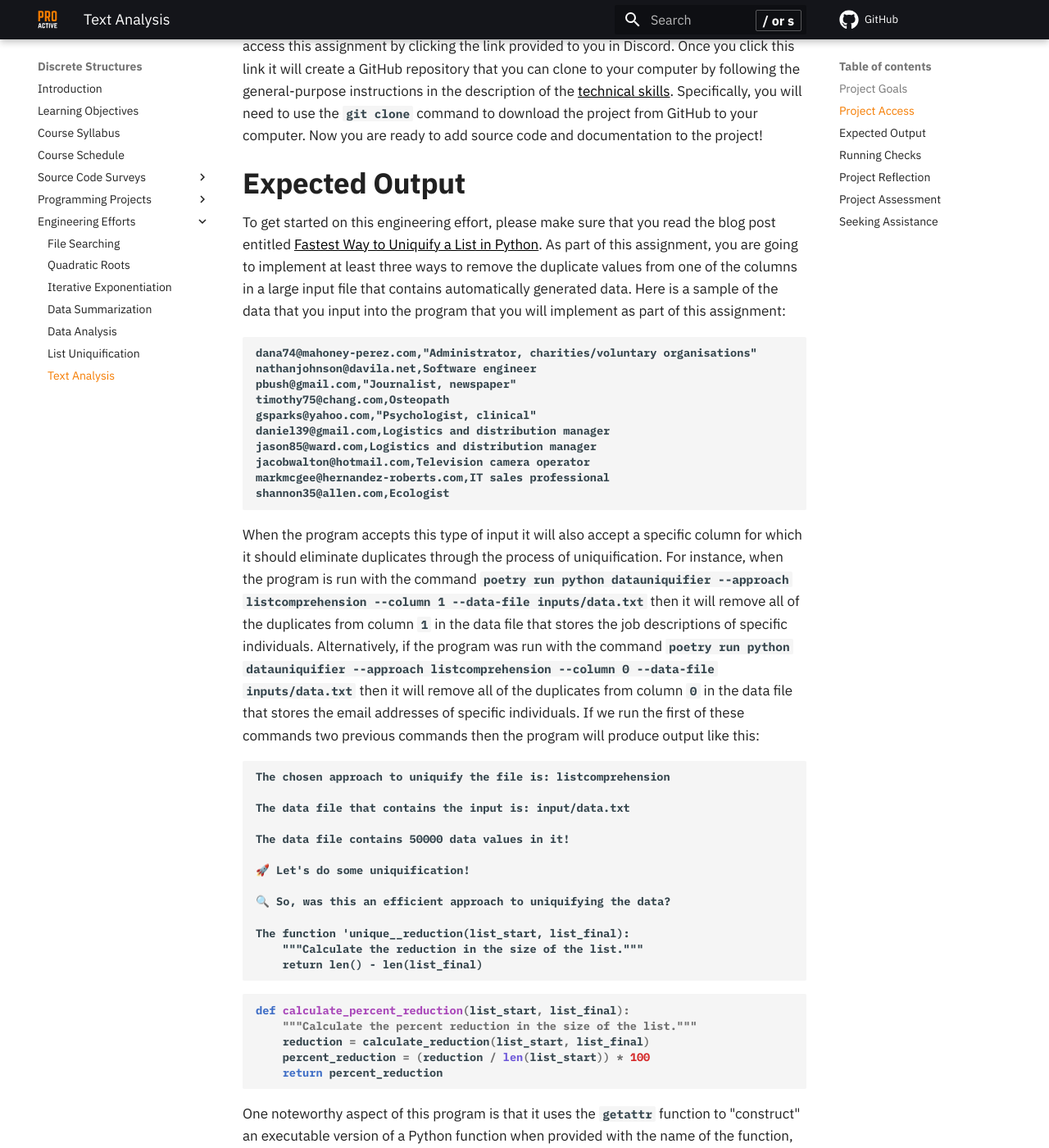
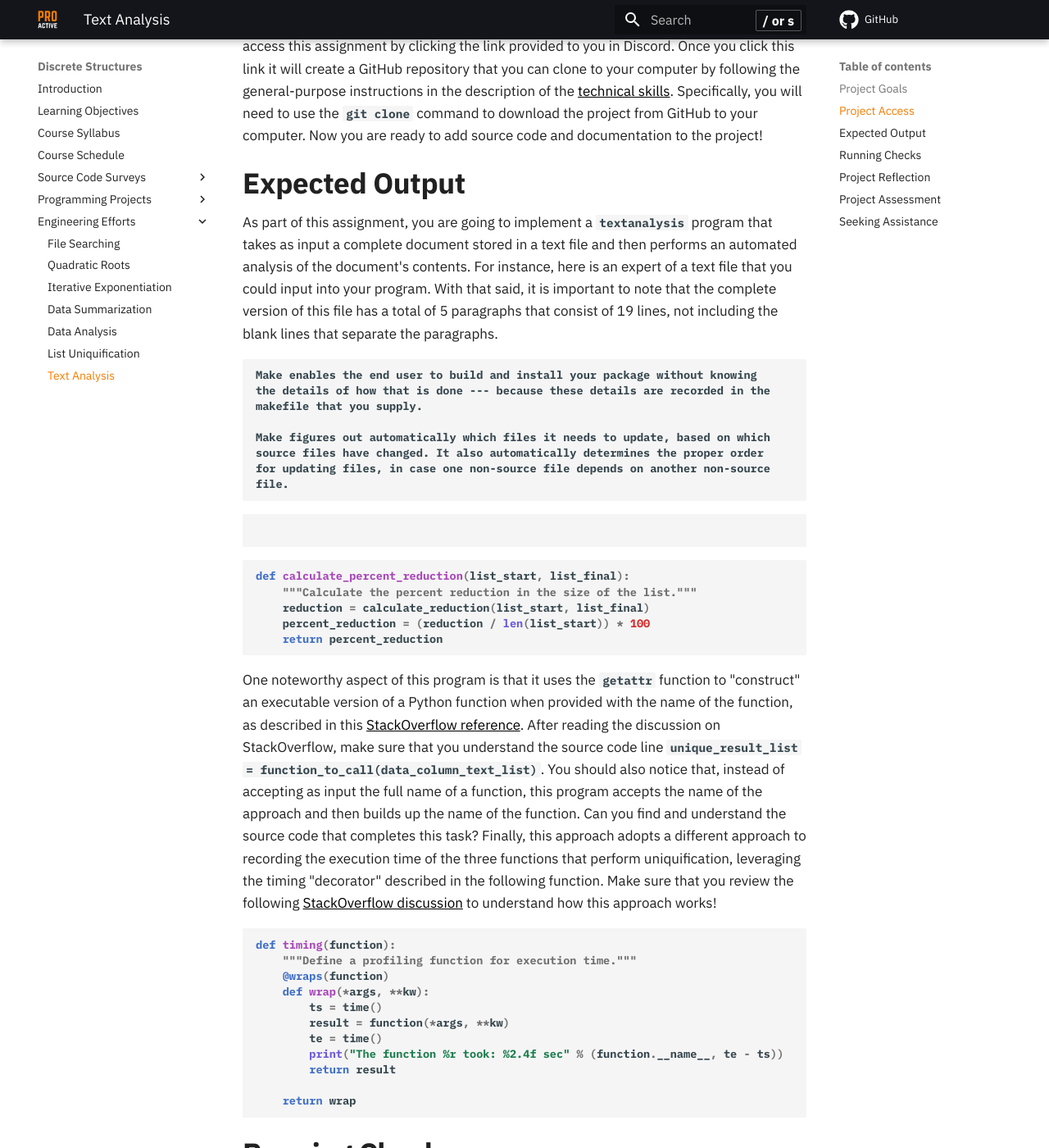
Before and after one commit to ProactiveProgrammers/www.proactiveprogrammers.com, an MkDocs documentation site: the page built from docs/discrete-structures/engineering-efforts/text-analysis.md, in a window 1280 px wide and 1400 px high, scrolled down 696 px. Shown: the whole window at 82% size. Built offline with MkDocs 1.6.1 and Material for MkDocs 9.7.7, drawn with Linux system fonts in a browser that asks for light colours; comment, search, counter and statistics services are not loaded.

Commit message:
feat: Add starting expected output to the text-analysis.md file.

````diff
--- a/docs/discrete-structures/engineering-efforts/text-analysis.md
+++ b/docs/discrete-structures/engineering-efforts/text-analysis.md
@@ -34,54 +34,27 @@ project!
 
 ## Expected Output
 
-To get started on this engineering effort, please make sure that you read the
-blog post entitled [Fastest Way to Uniquify a List in
-Python](https://www.peterbe.com/plog/fastest-way-to-uniquify-a-list-in-python-3.6).
-As part of this assignment, you are going to implement at least three ways to
-remove the duplicate values from one of the columns in a large input file that
-contains automatically generated data. Here is a sample of the data that you
-input into the program that you will implement as part of this assignment:
+As part of this assignment, you are going to implement a `textanalysis` program
+that takes as input a complete document stored in a text file and then performs
+an automated analysis of the document's contents. For instance, here is an
+expert of a text file that you could input into your program. With that said, it
+is important to note that the complete version of this file has a total of 5
+paragraphs that consist of 19 lines, not including the blank lines that separate
+the paragraphs.
 
-```
-dana74@mahoney-perez.com,"Administrator, charities/voluntary organisations"
-nathanjohnson@davila.net,Software engineer
-pbush@gmail.com,"Journalist, newspaper"
-timothy75@chang.com,Osteopath
-gsparks@yahoo.com,"Psychologist, clinical"
-daniel39@gmail.com,Logistics and distribution manager
-jason85@ward.com,Logistics and distribution manager
-jacobwalton@hotmail.com,Television camera operator
-markmcgee@hernandez-roberts.com,IT sales professional
-shannon35@allen.com,Ecologist
+```text
+Make enables the end user to build and install your package without knowing
+the details of how that is done --- because these details are recorded in the
+makefile that you supply.
+
+Make figures out automatically which files it needs to update, based on which
+source files have changed. It also automatically determines the proper order
+for updating files, in case one non-source file depends on another non-source
+file.
 ```
 
-When the program accepts this type of input it will also accept a specific
-column for which it should eliminate duplicates through the process of
-uniquification. For instance, when the program is run with the command `poetry
-run python datauniquifier --approach listcomprehension --column 1 --data-file
-inputs/data.txt` then it will remove all of the duplicates from column `1` in
-the data file that stores the job descriptions of specific individuals.
-Alternatively, if the program was run with the command `poetry run python
-datauniquifier --approach listcomprehension --column 0 --data-file
-inputs/data.txt` then it will remove all of the duplicates from column `0` in
-the data file that stores the email addresses of specific individuals. If we
-run the first of these commands two previous commands then the program will
-produce output like this:
+```text
 
-```
-The chosen approach to uniquify the file is: listcomprehension
-
-The data file that contains the input is: input/data.txt
-
-The data file contains 50000 data values in it!
-
-🚀 Let's do some uniquification!
-
-🔍 So, was this an efficient approach to uniquifying the data?
-
-The function 'unique__reduction(list_start, list_final):
-    """Calculate the reduction in the size of the list."""
-    return len() - len(list_final)
 ```
 
 ```python
````
